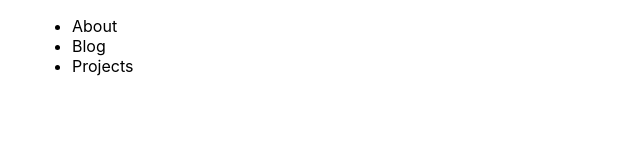
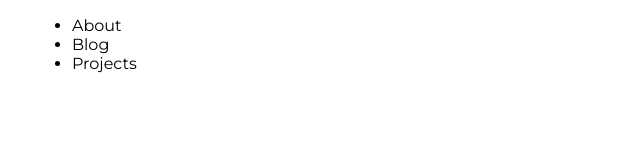
Before and after one commit to sandipolee/nextone, a Next.js app: page / in a window 1280 px wide. Shown: the top 160 px of the page, without its empty margins (0-640 px from the left). Built offline with nearby package versions, Linux system fonts and the light colour scheme.

Commit message:
Update globals.css

```diff
--- a/styles/globals.css
+++ b/styles/globals.css
@@ -1,9 +1,14 @@
+
+
+
+@import url('https://fonts.googleapis.com/css2?family=Montserrat:wght@400;600;700&display=swap');
+
+
 html,
 body {
   padding: 0;
   margin: 0;
-  font-family: -apple-system, BlinkMacSystemFont, Segoe UI, Roboto, Oxygen,
-    Ubuntu, Cantarell, Fira Sans, Droid Sans, Helvetica Neue, sans-serif;
+  font-family: 'Montserrat', sans-serif;
 }
 
 a {
```
